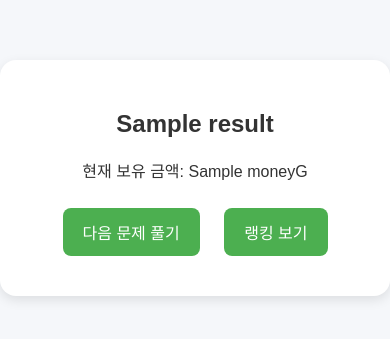
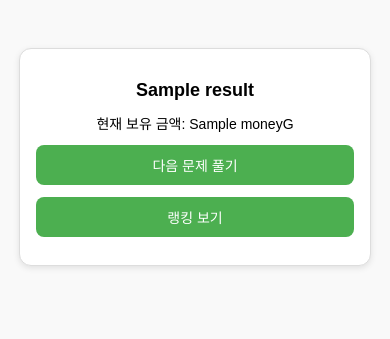
Before and after one commit to gnssid0209/codingclub_assert, a Flask app: template templates/result.html in a window 390 px wide. Shown: the top 339 px of the page. Run offline with Flask 3, Linux system fonts and the light colour scheme; the template is opened without the code that fills it: most values are stand-ins (such as "Sample title", 1, 10 or a date in 2020).

Commit message:
Enhance result.html with CSS styling
Added CSS styles for improved layout and responsiveness.

```diff
--- a/templates/result.html
+++ b/templates/result.html
@@ -3,10 +3,50 @@
 <head>
   <meta charset="UTF-8">
   <title>결과</title>
-  <link rel="stylesheet" href="{{ url_for('static', filename='style.css') }}">
+  <style>
+    body {
+        font-family: sans-serif;
+        text-align: center;
+        padding: 40px 10px;
+        background: #f9f9f9;
+    }
+    .container {
+        display: inline-block;
+        padding: 20px;
+        border: 1px solid #ddd;
+        border-radius: 12px;
+        background: #fff;
+        box-shadow: 0 2px 6px rgba(0,0,0,0.1);
+        max-width: 400px;
+        width: 90%;
+    }
+    h2 { font-size: 20px; margin-bottom: 12px; }
+    p { font-size: 16px; margin: 8px 0; }
+    button {
+        display: block;
+        margin: 12px auto;
+        padding: 12px 20px;
+        font-size: 16px;
+        border: none;
+        border-radius: 8px;
+        background-color: #4CAF50;
+        color: white;
+        cursor: pointer;
+        width: 100%;
+    }
+    button:hover { background-color: #45a049; }
+
+    /* 모바일 최적화 */
+    @media (max-width: 480px) {
+        h2 { font-size: 18px; }
+        p { font-size: 14px; }
+        .container { padding: 16px; }
+        button { font-size: 14px; padding: 10px; }
+    }
+  </style>
 </head>
 <body>
-  <div class="container center">
+  <div class="container">
     <h2>{{ result }}</h2>
     <p>현재 보유 금액: {{ money }}G</p>
     <button onclick="window.location.href='/play'">다음 문제 풀기</button>
```
